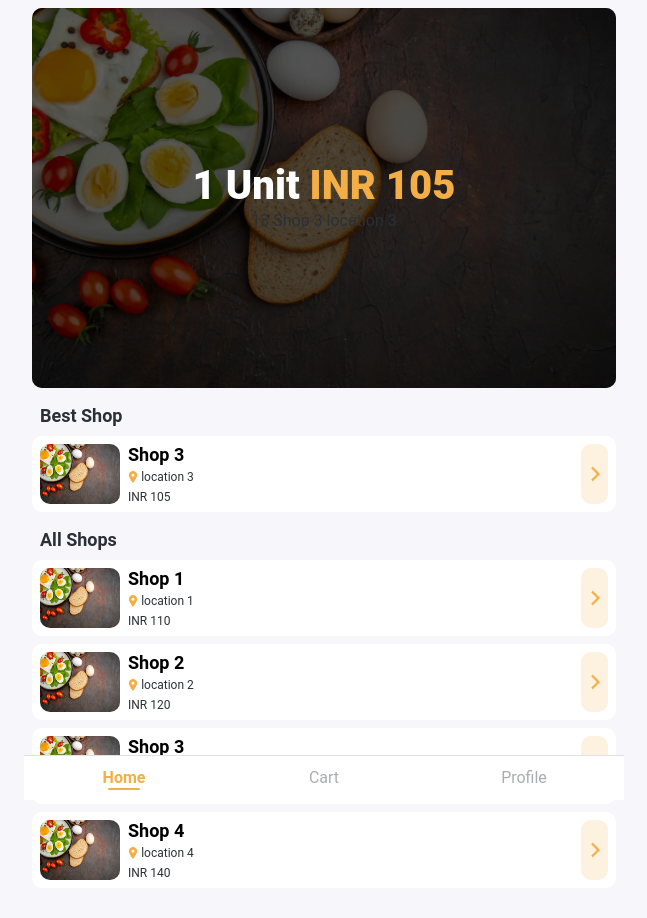
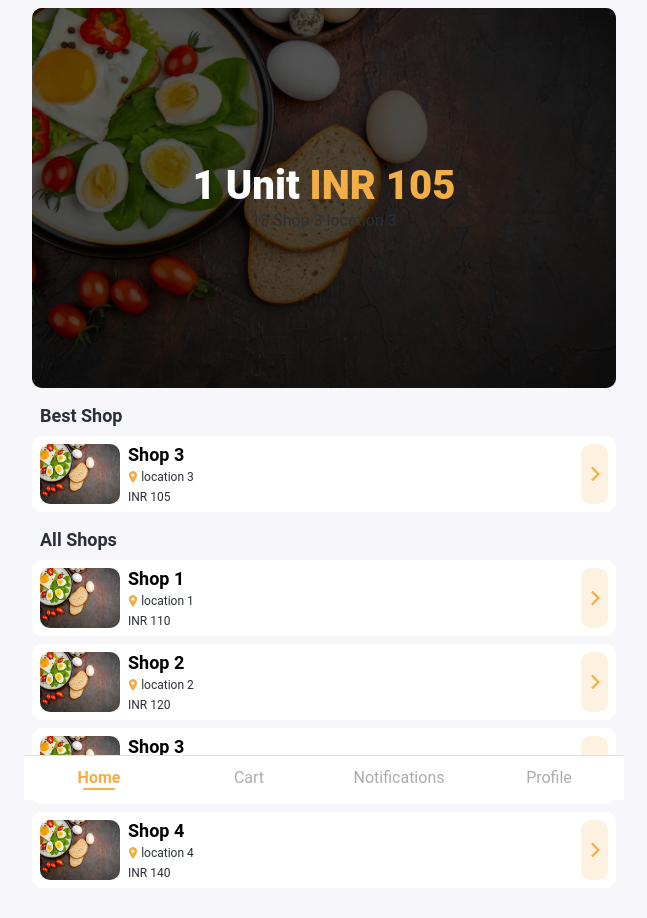
Before and after one commit to MohammadDanishJ/React-Shop, a React (Create React App) app: page /home in a window 1280 px wide. Shown: the top 918 px of the page, without its empty margins (316-963 px from the left). Built offline with nearby package versions, Linux system fonts and the light colour scheme.

Commit message:
added notification page

```diff
--- a/src/App.js
+++ b/src/App.js
@@ -4,6 +4,7 @@ import Profile from './pages/profile';
 import Navbar from './components/navbar/navbar.component';
 import Shop from './pages/shop';
 import Cart from './pages/cart';
+import Notifications from './pages/notifications';
 
 function App() {
   return (
@@ -17,6 +18,7 @@ function App() {
         <Route path='/shop' element={<Shop />} />
         <Route path='/shop/:sname' element={<Shop />} />
         <Route path='/cart' element={<Cart/>} />
+        <Route path='/notifications' element={<Notifications/>} />
       </Routes>
     </Router>
   );
--- a/src/data/index.js
+++ b/src/data/index.js
@@ -7,6 +7,10 @@ export const pages = [
     {
         title: 'Cart',
         path: '/cart'
+    },
+    {
+        title: 'Notifications',
+        path: '/notifications'
     },
     {
         title: 'Profile',
--- /dev/null
+++ b/src/pages/notifications/index.jsx
@@ -0,0 +1,7 @@
+import React from 'react';
+
+const Notifications = () => {
+  return <div>Notification here</div>;
+};
+
+export default Notifications;
```
